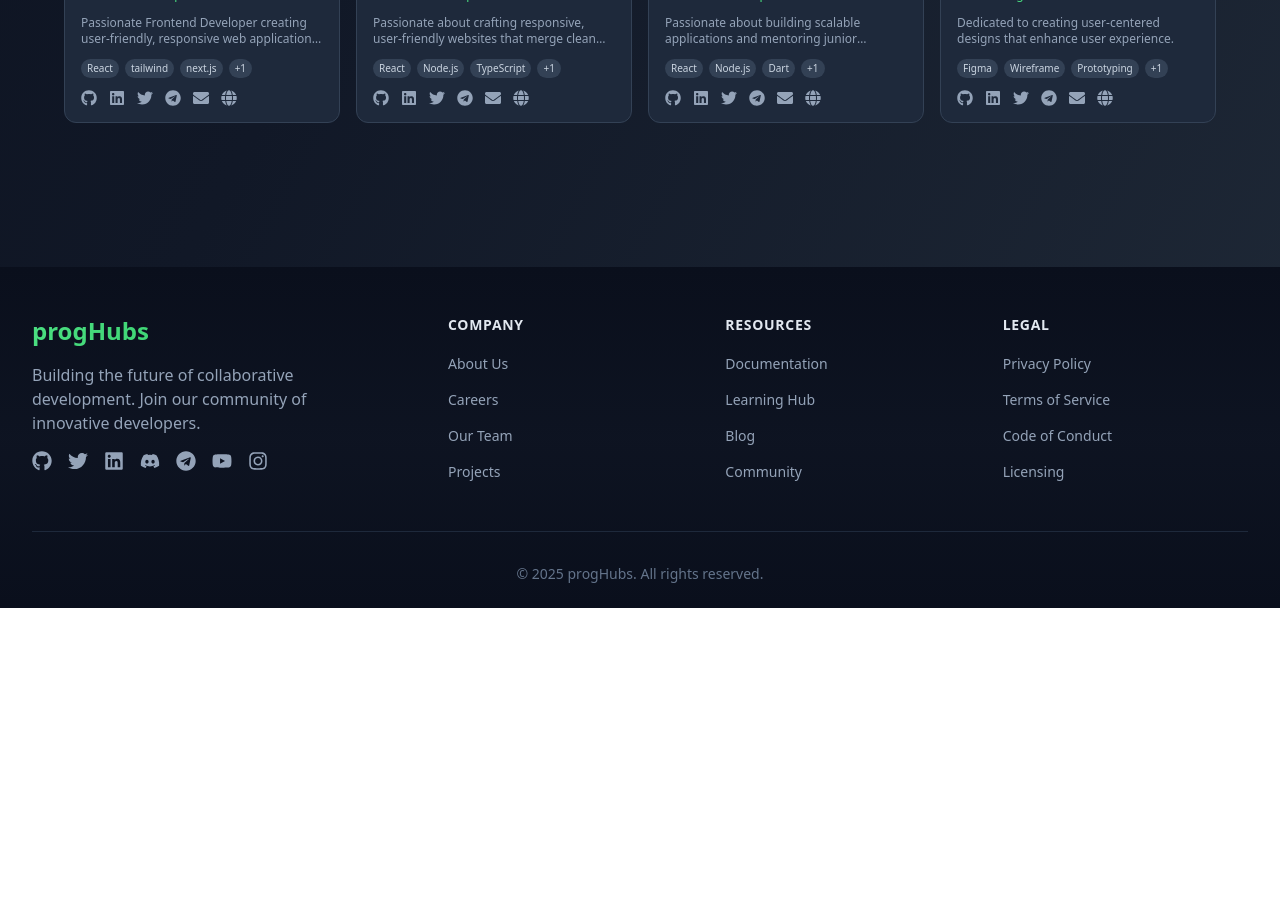
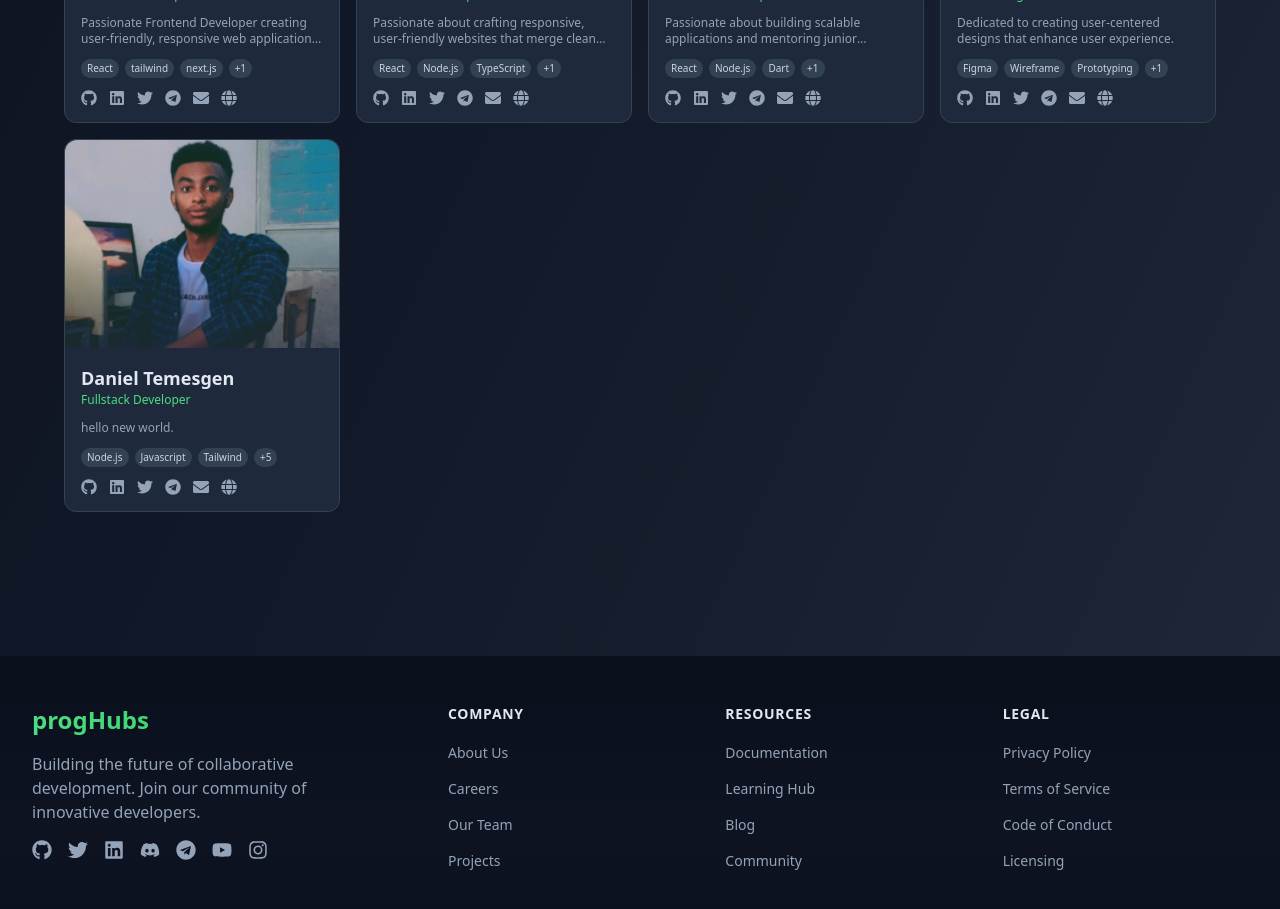
Before and after one commit to Hayle-HB/progHub, a React (Vite) app: page /developers in a window 1280 px wide. Shown: the part 1800-2709 px from the top of the page. Before the commit the page ends 2408 px from the top, so only its background shows below. Built offline with nearby package versions, Linux system fonts and the light colour scheme.

Commit message:
developer is added

```diff
--- a/src/pages/RoadMap/Developers.jsx
+++ b/src/pages/RoadMap/Developers.jsx
@@ -28,6 +28,7 @@ import HananAb from "../../assets/Images/Developers/HananAb (2).jpeg";
 import Amira from "../../assets/Images/Developers/Amira.jpg";
 import Mqkda from "../../assets/Images/Developers/Makqida.jpg";
 import YordanosH from "../../assets/Images/Developers/YordanosH.jpg";
+import Daniel_Temesgen from "../../assets/Images/Developers/Daniel_Temesgen.jpg";
 const Developers = () => {
   const [selectedRole, setSelectedRole] = useState("All");
   const [selectedSkills, setSelectedSkills] = useState(new Set(["All"]));
@@ -41,7 +42,7 @@ const Developers = () => {
     if (storedPinnedDev) {
       const { email, timestamp } = JSON.parse(storedPinnedDev);
       // Check if the stored data is less than 24 hours old
-      if (Date.now() - timestamp < 24 * 60 * 60 * 1000) {
+      if (Date.now() - timestamp < 30 * 24 * 60 * 60 * 1000) {
         setPinnedDeveloper(email);
       } else {
         localStorage.removeItem("pinnedDeveloper");
@@ -234,7 +235,6 @@ const Developers = () => {
       telegram: "https://t.me/NUMUTU",
       portfolio: "https://nurhussen.netlify.app",
     },
-
     {
       name: "Amanuel Yosef",
       role: "Mobile App Developer",
@@ -340,6 +340,28 @@ const Developers = () => {
       twitter: "",
       github: "",
       image: YordanosH,
+    },
+    {
+      name: "Daniel Temesgen",
+      role: "Fullstack Developer",
+      image: Daniel_Temesgen,
+      bio: "hello new world.",
+      skills: [
+        "Node.js",
+        "Javascript",
+        "Tailwind",
+        "PHP",
+        "React",
+        "NextJs",
+        "SQL",
+        "MongoDB",
+      ],
+      github: "https://github.com/hope-dies-here",
+      linkedin: "https://www.linkedin.com/in/daniel-temesgen-a560b2353",
+      twitter: "https://twitter.com/",
+      email: "onyourleftpal@gmail.com",
+      telegram: "https://t.me/o_uranus",
+      portfolio: "https://dannny-pf.netlify.app",
     },
   ];
 
```
Also changed, not shown: src/assets/Images/Developers/Daniel_Temesgen.jpg (added).
